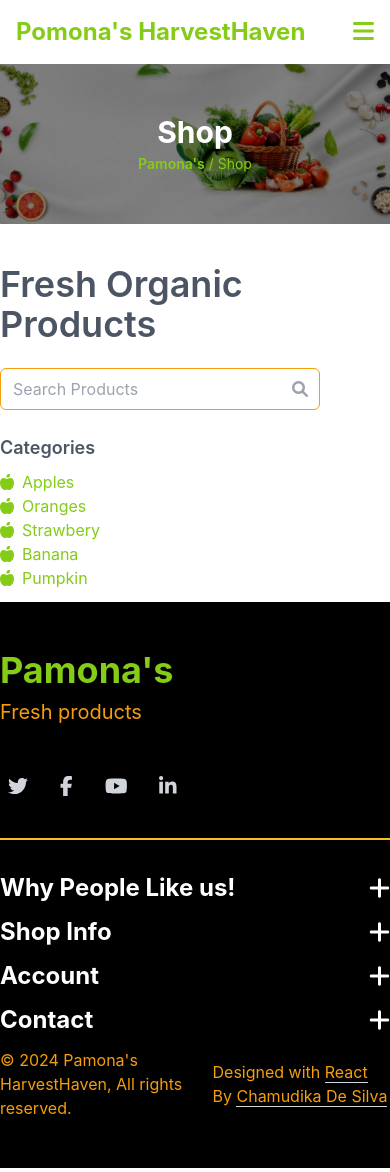
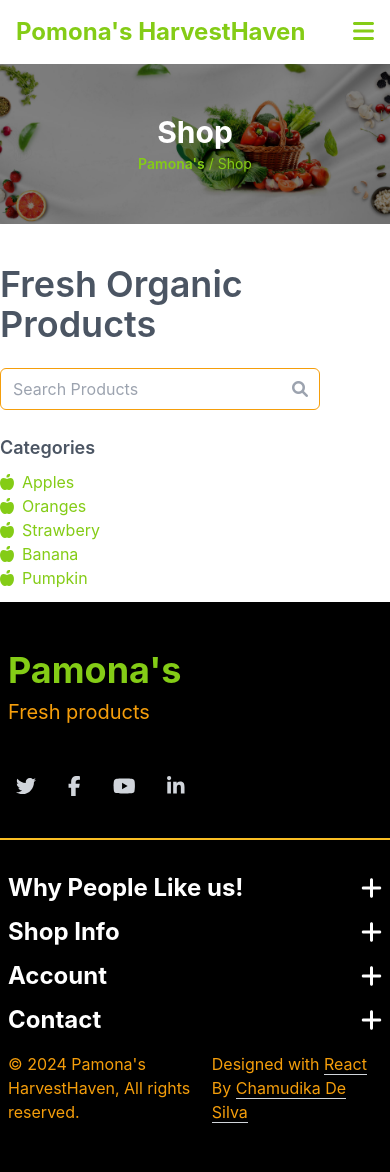
Before and after one commit to ChamudikaDeSilva/Pamonas-Harvest-Haven-Frontend-React, a React (Create React App) app: page /shop in a window 390 px wide. Built offline with nearby package versions, Linux system fonts and the light colour scheme.

Commit message:
Changed Padding

```diff
--- a/src/components/commonComponent/Footer.jsx
+++ b/src/components/commonComponent/Footer.jsx
@@ -24,14 +24,14 @@ const Footer = () => {
         {/* Footer Top */}
         <div className='grid grid-cols-1 md:grid-cols-2 gap-8 mb-8'>
           {/* Footer Left */}
-          <div className='flex flex-col md:flex-row justify-left md:items-center'>
-            <h1 className='text-lime-500 text-4xl sm:text-5xl font-bold mb-2 mr-4'>
+          <div className='flex flex-col md:flex-row justify-left md:items-center '>
+            <h1 className='text-lime-500 text-4xl sm:text-5xl font-bold mb-2 mr-4 pr-2 pl-2'>
               Pamona's
             </h1>
-            <p className='text-amber-500 text-xl sm:text-2xl mb-2 mr-4'>Fresh products</p>
+            <p className='text-amber-500 text-xl sm:text-2xl mb-2 mr-4 pr-2 pl-2'>Fresh products</p>
           </div>
 
-          <div className='flex items-center md:justify-end space-x-4'>
+          <div className='flex items-center md:justify-end space-x-4 pr-2 pl-2'>
             <div className='flex space-x-4'>
               <a
                 className='text-gray-300 hover:text-amber-500 rounded-full p-2'
@@ -65,7 +65,7 @@ const Footer = () => {
         <hr className='border-t-2 border-amber-400 mb-8' />
 
         {/* Accordion */}
-        <div className='block md:hidden'>
+        <div className='block md:hidden pr-2 pl-2'>
           <div>
             <button
               className='w-full text-left text-2xl sm:text-3xl font-bold mb-3 flex justify-between items-center focus:outline-none'
@@ -146,7 +146,7 @@ const Footer = () => {
         </div>
 
         {/* Table for larger screens */}
-        <div className='hidden md:grid grid-cols-1 md:grid-cols-4 gap-8 pb-4'>
+        <div className='hidden md:grid grid-cols-1 md:grid-cols-4 gap-8 pb-4 '>
           <div>
             <h4 className='text-light text-2xl sm:text-3xl mb-3 font-bold text-left'>
               Why People Like us!
@@ -201,7 +201,7 @@ const Footer = () => {
         </div>
 
         {/* Footer Bottom */}
-        <div className='flex justify-between items-center'>
+        <div className='flex justify-between items-center pr-2 pl-2 pt-1'>
           <div>
             <p className='text-base sm:text-lg text-amber-500'>
               &copy; {new Date().getFullYear()} Pamona's HarvestHaven, All
--- a/src/components/homeComponent/Products.jsx
+++ b/src/components/homeComponent/Products.jsx
@@ -87,14 +87,14 @@ const Products = () => {
           </div>
         </div>
 
-        <div className="max-w-6xl mx-auto grid grid-cols-1 sm:grid-cols-2 md:grid-cols-3 gap-x-4 gap-y-8 pb-12">
+        <div className="max-w-6xl mx-auto grid grid-cols-1 sm:grid-cols-2 md:grid-cols-3 gap-x-4 gap-y-8 pb-12 pr-2 pl-2">
           {filteredProducts.map(product => (
             <div key={product.id} className="bg-white border border-white rounded-md shadow-md overflow-hidden shadow hover:shadow-2xl hover:shadow-gray-400 relative max-w-full sm:max-w-sm">
               <div className="w-full h-36 sm:h-44 md:h-52 overflow-hidden">
                 <img src={product.image} alt={product.name} className="w-full h-full object-cover transition duration-300 zoom-in transform hover:scale-105" />
               </div>
               <div className="p-3 sm:p-4">
-                <h2 className="text-gray-900 text-lg sm:text-xl md:text-2xl font-semibold mb-1">{product.name}</h2>
+                <h2 className="text-gray-900 text-md sm:text-lg md:text-xl font-semibold mb-1">{product.name}</h2>
                 <p className="text-gray-600 text-sm sm:text-base mb-1 line-clamp-2">{product.description}</p>
                 <p className="text-gray-800 font-semibold text-sm sm:text-base mb-1">{product.price}</p>
                 <button className="bg-amber-500 text-white text-xs sm:text-sm lg:text-base px-2 py-1 sm:px-3 sm:py-1 rounded-full hover:bg-lime-500 transition duration-300">
--- a/src/components/homeComponent/Services.jsx
+++ b/src/components/homeComponent/Services.jsx
@@ -14,7 +14,7 @@ const Services = () => {
         Our Services
       </h2>*/}
 
-      <div className='grid grid-cols-1 sm:grid-cols-2 md:grid-cols-4 gap-8'>
+      <div className='grid grid-cols-1 sm:grid-cols-2 md:grid-cols-4 gap-8 pr-4 pl-4'>
 
         <div className='bg-white p-6 rounded-lg shadow-md text-center transition duration-300 ease-in-out transform hover:scale-105  border border-amber-500'>
           <div className='bg-amber-500 rounded-full p-4 inline-block'>
--- a/src/components/homeComponent/Testimonials.jsx
+++ b/src/components/homeComponent/Testimonials.jsx
@@ -66,7 +66,7 @@ const Testimonials = () => {
             </button>
         </div>
       </div>
-      <div className="max-w-3xl mx-auto grid grid-cols-1 gap-8">
+      <div className="max-w-3xl mx-auto grid grid-cols-1 gap-8 pr-2 pl-2">
         <div className="col-span-3 md:col-span-2 bg-white border border-amber-500 rounded-lg shadow-md overflow-hidden">
             <div className="p-4">
               <p className="text-gray-900 text-base mb-4 md:mb-6">{testimonial.text}</p>
```
